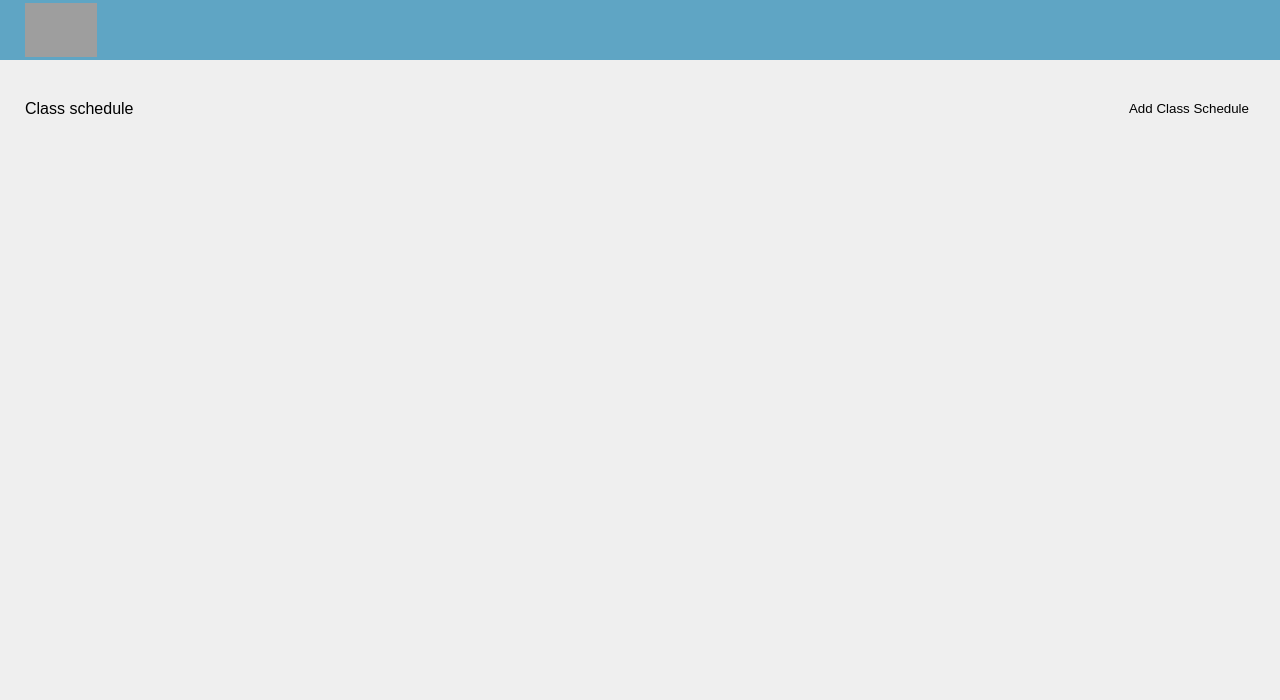
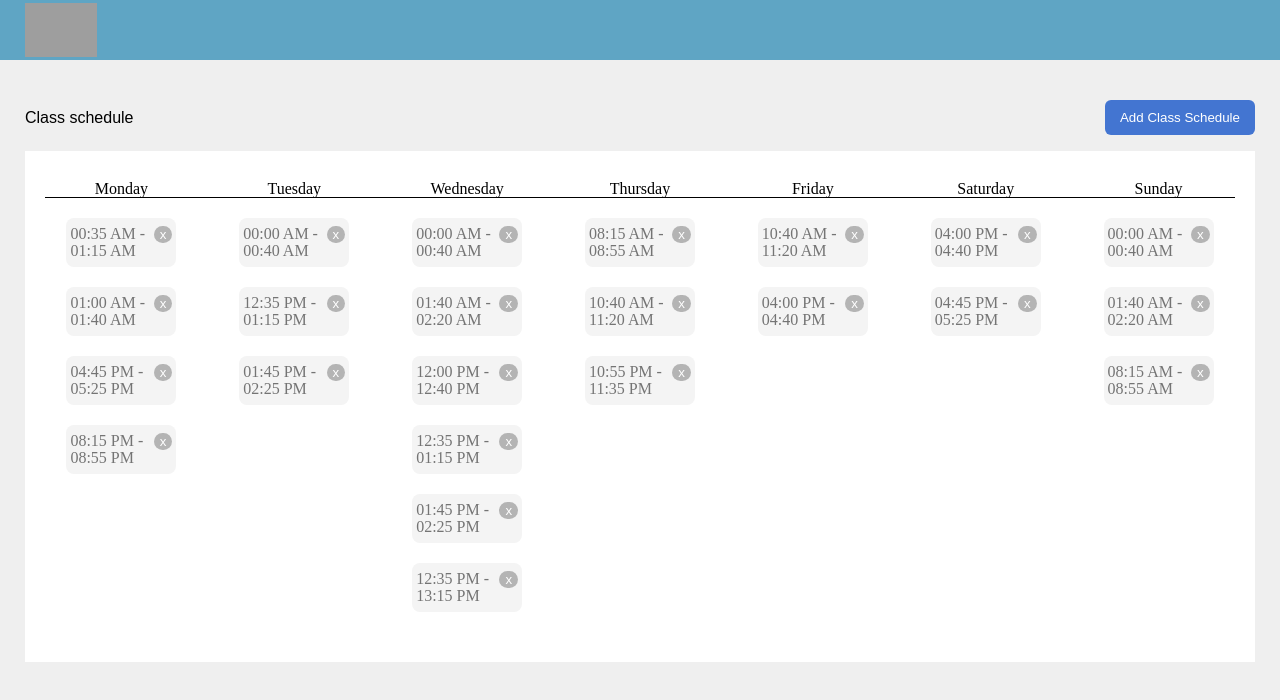
Before and after one commit to wanted-running-sheep/Schedule, a React (Create React App) app: page /schedule in a window 1280 px wide. Shown: the top 700 px of the page. Built offline with nearby package versions, Linux system fonts and the light colour scheme; data requests are answered from the project's data file; grey boxes are pictures that could not be loaded; a web font is replaced by a local one.

Commit message:
✨ feat: 수업일정 보기 페이지 구현

```diff
--- a/server/database/db.json
+++ b/server/database/db.json
@@ -1,3 +1,119 @@
 {
-  "schedule": []
+  "schedule": [
+    {
+      "day": "Thursday",
+      "startTime": 1040,
+      "id": 6
+    },
+    {
+      "day": "Friday",
+      "startTime": 1040,
+      "id": 7
+    },
+    {
+      "day": "Wednesday",
+      "startTime": 140,
+      "id": 12
+    },
+    {
+      "day": "Sunday",
+      "startTime": 140,
+      "id": 13
+    },
+    {
+      "day": "Monday",
+      "startTime": 100,
+      "id": 14
+    },
+    {
+      "day": "Tuesday",
+      "startTime": 1345,
+      "id": 17
+    },
+    {
+      "day": "Wednesday",
+      "startTime": 1345,
+      "id": 18
+    },
+    {
+      "day": "Thursday",
+      "startTime": 815,
+      "id": 19
+    },
+    {
+      "day": "Sunday",
+      "startTime": 815,
+      "id": 20
+    },
+    {
+      "day": "Monday",
+      "startTime": 2015,
+      "id": 21
+    },
+    {
+      "day": "Thursday",
+      "startTime": 2255,
+      "id": 24
+    },
+    {
+      "day": "Wednesday",
+      "startTime": 1235,
+      "id": 25
+    },
+    {
+      "day": "Wednesday",
+      "startTime": 2435,
+      "id": 27
+    },
+    {
+      "day": "Monday",
+      "startTime": 1645,
+      "id": 28
+    },
+    {
+      "day": "Saturday",
+      "startTime": 1645,
+      "id": 29
+    },
+    {
+      "day": "Friday",
+      "startTime": 1600,
+      "id": 31
+    },
+    {
+      "day": "Saturday",
+      "startTime": 1600,
+      "id": 32
+    },
+    {
+      "day": "Tuesday",
+      "startTime": 0,
+      "id": 33
+    },
+    {
+      "day": "Sunday",
+      "startTime": 0,
+      "id": 34
+    },
+    {
+      "day": "Monday",
+      "startTime": 35,
+      "id": 35
+    },
+    {
+      "day": "Tuesday",
+      "startTime": 1235,
+      "id": 37
+    },
+    {
+      "day": "Wednesday",
+      "startTime": 0,
+      "id": 38
+    },
+    {
+      "day": "Wednesday",
+      "startTime": 1200,
+      "id": 39
+    }
+  ]
 }
--- a/src/@types/api.d.ts
+++ b/src/@types/api.d.ts
@@ -1,7 +1,9 @@
 declare module 'request' {
-  interface ScheduleInterface {
+  interface ScheduleWithoutDayInterface {
     id: number;
-    day: string;
     startTime: number;
   }
+  interface ScheduleInterface extends ScheduleWithoutDayInterface {
+    day: string;
+  }
 }
--- a/src/components/AMPMRadio.tsx
+++ b/src/components/AMPMRadio.tsx
@@ -1,12 +1,9 @@
 import React, { useState } from 'react';
 
 import { INITIAL_INDEX } from '@/constants';
+import { PeriodsType, periods } from '@/utils/periods';
 
 import styled from 'styled-components';
-
-type PeriodsType = 'AM' | 'PM';
-
-const periods: PeriodsType[] = ['AM', 'PM'];
 
 interface AMPMRadioProps {
   getChecked?: (value: string) => void;
--- a/src/components/TimeBlock.tsx
+++ b/src/components/TimeBlock.tsx
@@ -5,12 +5,18 @@ import styled from 'styled-components';
 interface TimeBlockProps {
   startTime: string;
   endTime: string;
+  id: number;
+  onClickDelete?: (id: number) => void;
 }
 
-const TimeBlock = ({ startTime, endTime }: TimeBlockProps) => {
+const TimeBlock = ({
+  startTime,
+  endTime,
+  id,
+  onClickDelete = (id: number) => {},
+}: TimeBlockProps) => {
   const handleClickedDeleteButton = () => {
-    // API 삭제 요청
-    // 타임 배열에서 삭제
+    onClickDelete(id);
   };
 
   return (
@@ -33,6 +39,8 @@ const Wrapper = styled.div`
   padding: 8px 4px;
   border-radius: 8px;
   color: ${({ theme }) => theme.color.font.darkgray};
+  margin-bottom: 20px;
+  max-width: 112px;
 `;
 
 const TopWrapper = styled.div`
--- a/src/pages/ScheduleAddPage.tsx
+++ b/src/pages/ScheduleAddPage.tsx
@@ -7,16 +7,8 @@ import Button from '@/components/Button';
 import styled from 'styled-components';
 import { theme } from '@/styles/theme';
 import useScheduleModel from '@/api/models/useScheduleModel';
+import days from '@/utils/weekDays';
 
-const days = [
-  'Monday',
-  'Tuesday',
-  'Wednesday',
-  'Thursday',
-  'Friday',
-  'Saturday',
-  'Sunday',
-];
 const buttonBorder = `1px solid ${theme.color.border.lightgray}`;
 const fontColor = `${theme.color.font.lightgray}`;
 
@@ -47,9 +39,17 @@ const ScheduleAddPage = () => {
     setTime(Number(value));
   };
 
+  const get24HourFormat = (time: number, period: string) => {
+    const helpNumber = 12 * 100;
+    const hour = Math.floor(time / 100);
+
+    if (period === 'PM' && hour === 12) return time;
+    if (period === 'PM') return time + helpNumber;
+    if (hour === 12) return time - helpNumber;
+  };
+
   const handleClickedSaveButton = async () => {
-    let selectedTime = time;
-    if (period === 'PM') selectedTime += 12 * 100;
+    const selectedTime = get24HourFormat(time, period);
     const selectedDays = isButtonsClicked
       .map((isSelected, index) => isSelected && days[index])
       .filter((day) => day);
--- a/src/pages/SchedulePage.tsx
+++ b/src/pages/SchedulePage.tsx
@@ -1,15 +1,103 @@
-import React from 'react';
+import React, { useEffect, useState } from 'react';
+import { useNavigate } from 'react-router-dom';
+import Button from '@/components/Button';
+import TimeBlock from '@/components/TimeBlock';
 
 import styled from 'styled-components';
+import { theme } from '@/styles/theme';
+
+import { ScheduleWithoutDayInterface, ScheduleInterface } from 'request';
+import useScheduleModel from '@/api/models/useScheduleModel';
+import days from '@/utils/weekDays';
+import { getPrettyTime, getPrettyEndTime } from '@/utils/formatTime';
+
+interface organizedSchedulesInterface {
+  [key: string]: ScheduleWithoutDayInterface[];
+}
 
 const SchedulePage = () => {
+  const [organizedSchedules, setOrganizedSchedules] =
+    useState<organizedSchedulesInterface>({});
+  const { schedules, getScheduleData, deleteSchedule } = useScheduleModel();
+  const navigate = useNavigate();
+
+  const handleClickedAddButton = () => {
+    navigate('/schedule/add');
+  };
+
+  useEffect(() => {
+    getScheduleData();
+  }, []);
+
+  const getOrganizedSchedules = (schedules: ScheduleInterface[]) => {
+    const organizedSchedules: organizedSchedulesInterface = {};
+    for (let { day, ...otherData } of schedules) {
+      if (organizedSchedules.hasOwnProperty(day)) {
+        organizedSchedules[day] = [
+          ...organizedSchedules[day],
+          { ...otherData },
+        ];
+      } else {
+        organizedSchedules[day] = [{ ...otherData }];
+      }
+    }
+    Object.keys(organizedSchedules).map((day) =>
+      organizedSchedules[day].sort((a, b) => a.startTime - b.startTime)
+    );
+    return organizedSchedules;
+  };
+
+  useEffect(() => {
+    setOrganizedSchedules(getOrganizedSchedules(schedules));
+  }, [schedules]);
+
+  const handleClickedDelete = async (id: number) => {
+    if (confirm('정말 삭제하시겠습니까?')) {
+      await deleteSchedule(id);
+      await getScheduleData();
+    }
+  };
+
   return (
     <section>
       <Header>
         <h1>Class schedule</h1>
-        <button>Add Class Schedule</button>
+        <Button
+          text="Add Class Schedule"
+          backgroundColor={theme.color.button.blue}
+          fontColor={theme.color.button.white}
+          onClick={handleClickedAddButton}
+          borderRadius="6px"
+          padding="10px 15px"
+        />
       </Header>
-      <article></article>
+      <Article>
+        <TimeTable>
+          <Head>
+            {days.map((day, index) => (
+              <Th key={day} index={index}>
+                {day}
+              </Th>
+            ))}
+          </Head>
+          <Body>
+            {days.map((day, index) => (
+              <Td key={day} index={index}>
+                {organizedSchedules.hasOwnProperty(day) &&
+                  organizedSchedules[day].map(({ id, startTime }) => (
+                    <TimeBlock
+                      key={id}
+                      id={id}
+                      startTime={getPrettyTime(startTime)}
+                      endTime={getPrettyEndTime(startTime)}
+                      onClickDelete={handleClickedDelete}
+                    />
+                  ))}
+              </Td>
+            ))}
+          </Body>
+        </TimeTable>
+      </Article>
     </section>
   );
 };
@@ -18,4 +106,38 @@ export default SchedulePage;
 
 const Header = styled.header`
   ${({ theme }) => theme.mixins.flexBox('center', 'space-between')}
+  margin-bottom: 1rem;
 `;
+
+const Article = styled.article`
+  background-color: ${({ theme }) => theme.color.background.white};
+  padding: 30px 20px;
+  margin-bottom: 20px;
+`;
+
+const TimeTable = styled.div``;
+
+const Head = styled.div`
+  display: grid;
+  grid-template-columns: repeat(7, 1fr);
+  column-gap: 20px;
+  margin-bottom: 20px;
+  border-bottom: 1px solid ${({ theme }) => theme.color.border.black};
+  text-align: center;
+`;
+
+const Th = styled.div<{ index: number }>`
+  grid-column: ${({ index }) => index + 1};
+  grid-row: 1;
+`;
+
+const Body = styled.div`
+  display: grid;
+  grid-template-columns: repeat(7, 1fr);
+  column-gap: 20px;
+`;
+
+const Td = styled.div<{ index: number }>`
+  ${({ theme }) => theme.mixins.flexBox('center', 'start')}
+  flex-direction: column;
+`;
--- /dev/null
+++ b/src/utils/formatTime.ts
@@ -0,0 +1,18 @@
+import pad2Digit from './pad2Digit';
+import { periods } from './periods';
+
+export const getPrettyTime = (time: number) => {
+  if (time % 100 >= 60) time += 40;
+  const isNight = time >= 1200 ? true : false;
+  if (time >= 1300) time -= 12 * 100;
+
+  let formatStartTime = pad2Digit(time, 4);
+  formatStartTime =
+    formatStartTime.slice(0, 2) + ':' + formatStartTime.slice(2, 4);
+  return `${formatStartTime} ${periods[Number(isNight)]}`;
+};
+
+export const getPrettyEndTime = (startTime: number) => {
+  let endTime = startTime + 40;
+  return getPrettyTime(endTime);
+};
--- a/src/utils/pad2Digit.ts
+++ b/src/utils/pad2Digit.ts
@@ -1,5 +1,5 @@
-const pad2Digit = (num: number) => {
-  return num.toString().padStart(2, '0');
+const pad2Digit = (num: number, pad: number = 2) => {
+  return num.toString().padStart(pad, '0');
 };
 
 export default pad2Digit;
--- /dev/null
+++ b/src/utils/periods.ts
@@ -0,0 +1,3 @@
+export type PeriodsType = 'AM' | 'PM';
+
+export const periods: PeriodsType[] = ['AM', 'PM'];
--- /dev/null
+++ b/src/utils/weekDays.ts
@@ -0,0 +1,11 @@
+export const days = [
+  'Monday',
+  'Tuesday',
+  'Wednesday',
+  'Thursday',
+  'Friday',
+  'Saturday',
+  'Sunday',
+];
+
+export default days;
```
